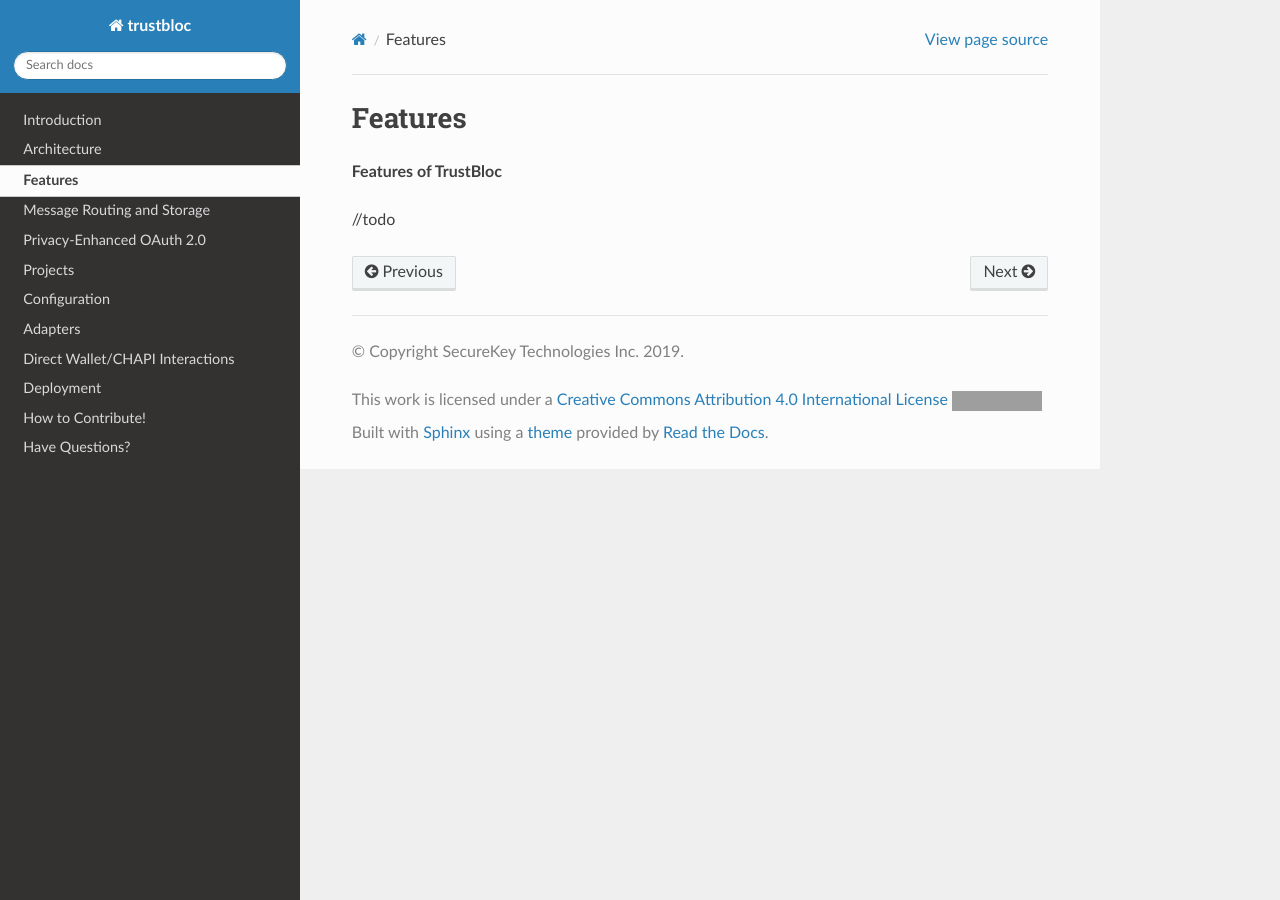
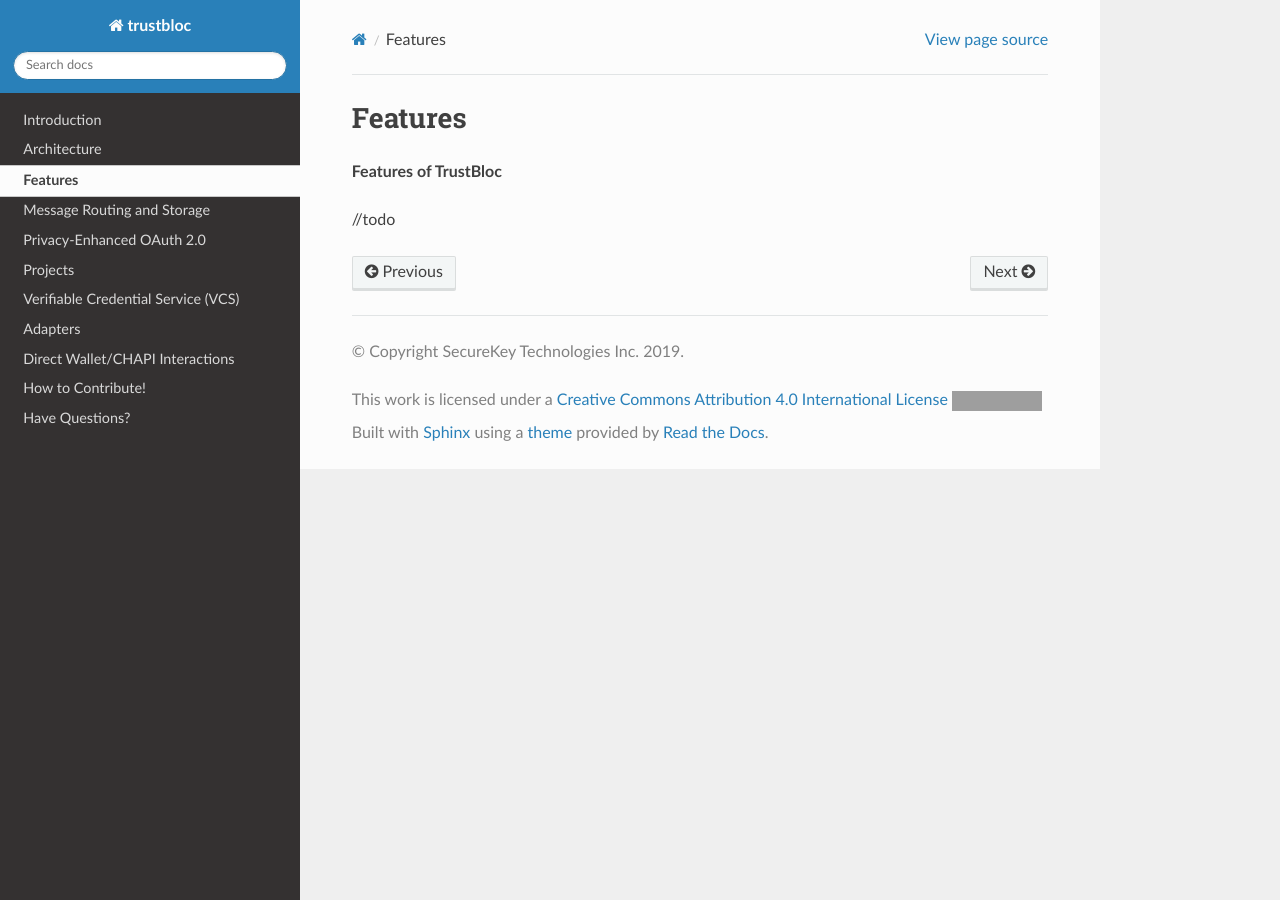
Before and after one commit to trustbloc/docs, a Sphinx documentation site: the page built from docs/source/features.rst, in a window 1280 px wide. Built offline with Sphinx 7.4.7 and the Read the Docs theme 2.0.0, drawn with Linux system fonts in a browser that asks for light colours; some of the changed lines change nothing that is shown; grey boxes are pictures that could not be loaded.

Commit message:
docs: rearranged pages, topics and content
Signed-off-by: Tomisin Jenrola <tomisin.jenrola@securekey.com>

```diff
--- /dev/null
+++ b/docs/source/adapters.rst
@@ -0,0 +1,57 @@
+Adapters
+========
+
+What is an Adapter?
+^^^^^^^^^^^^^^^^^^^
+
+TrustBloc's `Edge-Adapter <https://github.com/trustbloc/edge-adapter>`__ acts as a go-between for
+Relying Party and Issuer components to support DIDComm operations.
+
+RP Adapter
+----------
+
+The Relying Party (RP) Adapter enables standard OpenID Connect flows on top of DIDComm.
+
+
+**Configuring the RP Adapter**
+^^^^^^^^^^^^^^^^^^^^^^^^^^^^^^
+TODO
+
+**Deploying the RP Adapter**
+^^^^^^^^^^^^^^^^^^^^^^^^^^^^
+
+`Integration guide <https://github.com/trustbloc/edge-adapter/tree/master/docs/rp>`__
+
+**Example Request**
+^^^^^^^^^^^^^^^^^^^
+
+This a combined RP example request for a Driver's License, evidence and credit score.
+
+
+Issuer Adapter
+--------------
+
+This component is an intermediary to act on behalf of Issuer to perform DIDComm related use cases.
+
+**Configuring the Issuer Adapter**
+^^^^^^^^^^^^^^^^^^^^^^^^^^^^^^^^^^
+TODO
+
+**Deploying the Issuer Adapter**
+^^^^^^^^^^^^^^^^^^^^^^^^^^^^^^^^
+
+`Integration guide <https://github.com/trustbloc/edge-adapter/tree/master/docs/issuer>`__
+
+
+Components
+----------
+
+TODO
+
+
+Flows
+-----
+
+**The Evidence and Driver's License Flow**
+^^^^^^^^^^^^^^^^^^^^^^^^^^^^^^^^^^^^^^^^^^
+TODO
--- a/docs/source/configuration_deployment.rst
+++ /dev/null
@@ -1,43 +0,0 @@
-Configuration
--------------
-
-**Relying Party (RP)**
-^^^^^^^^^^^^^^^^^^^^^^
-TODO
-
-**Issuer**
-^^^^^^^^^^
-TODO
-
-**Connect to the TrustBloc Testnet**
-^^^^^^^^^^^^^^^^^^^^^^^^^^^^^^^^^^^^
-TODO
-
-
-Adapters
---------
-
-**RP Adapter**
-^^^^^^^^^^^^^^
-- `Integration guide <https://github.com/trustbloc/edge-adapter/tree/master/docs/rp>`__
-
-**Issuer Adapter**
-^^^^^^^^^^^^^^^^^^
-- `Integration guide <https://github.com/trustbloc/edge-adapter/tree/master/docs/issuer>`__
-
-
-Direct Wallet/CHAPI Interactions
---------------------------------
-
-**VCS**
-^^^^^^^^^^^^^^
-- `Integration guide <https://github.com/trustbloc/edge-service/tree/master/docs/vc-rest>`__
-
-**Wallet**
-^^^^^^^^^^^^^^^^^^
-- `Integration guide <https://github.com/trustbloc/edge-agent/tree/master/docs>`__
-
-
-Deployment
-----------
-TODO
--- a/docs/source/index.rst
+++ b/docs/source/index.rst
@@ -14,7 +14,9 @@
    agents/msg-routing-storage
    oauth2_priv
    projects
-   configuration_deployment
+   vcs
+   adapters
+   wallet_chapi
    contribution
    questions
 
--- /dev/null
+++ b/docs/source/vcs.rst
@@ -0,0 +1,78 @@
+===================================
+Verifiable Credential Service (VCS)
+===================================
+
+What is a Verifiable Credential (VC)?
+^^^^^^^^^^^^^^^^^^^^^^^^^^^^^^^^^^^^^
+
+We use credentials everyday. A driver's license issued by the government certify
+that we are capable of operating a vehicle on the road. A Permanent Residence card
+shows the immigration status of an individual.
+
+A verifiable credential is then a document whose contents can be cryptographically proven/verified (VC-TERM_) to be true.
+A VC could hold the same data that a physical credential does.
+Within the scope of TrustBloc projects, this act of verifying credentials can be done with the aid
+of technology such as digital identities and signatures. The use of digital signatures adds to the integrity
+of a credential when it is presented.
+
+Holders of verifiable credentials can generate verifiable presentations and then share these
+verifiable presentations with verifiers to prove they possess verifiable credentials with certain characteristics.
+Both verifiable credentials and verifiable presentations can be transmitted rapidly, making them more convenient
+than their physical counterparts when trying to establish trust at a distance. (VC-DEF_)
+
+
+Edge-Service
+------------
+
+TrustBloc's `Edge-Service <https://github.com/trustbloc/edge-service>`__ contains servers that handle the issuance and verification of verifiable credentials.
+
+Configuring the service
+^^^^^^^^^^^^^^^^^^^^^^^
+TODO
+
+Deploying the service
+^^^^^^^^^^^^^^^^^^^^^
+TODO
+
+Issuing a VC
+^^^^^^^^^^^^
+TODO
+
+Validating a VC
+^^^^^^^^^^^^^^^
+TODO
+
+Requesting a VC
+^^^^^^^^^^^^^^^
+TODO
+
+Connecting to TrustBloc's TestNet
+^^^^^^^^^^^^^^^^^^^^^^^^^^^^^^^^^
+TODO
+
+Using Edge-Service
+^^^^^^^^^^^^^^^^^^
+
+**Issue a PR Card**
+^^^^^^^^^^^^^^^^^^^
+TODO
+
+**Issue a Driver's License**
+^^^^^^^^^^^^^^^^^^^^^^^^^^^^
+TODO
+
+**Request the Issuance of a Driver's License**
+^^^^^^^^^^^^^^^^^^^^^^^^^^^^^^^^^^^^^^^^^^^^^^
+TODO
+
+
+
+
+References
+----------
+
+.. [VC-DEF] Manu Sporny; Grant Noble; Dave Longley; David Chadwick, `"Verifiable Credentials Data Model 1.0" <https://www.w3.org/TR/vc-data-model/#what-is-a-verifiable-credential>`_,
+          November 2019
+
+.. [VC-TERM] Manu Sporny; Grant Noble; Dave Longley; David Chadwick, `"Verifiable Credentials Data Model 1.0" <https://www.w3.org/TR/vc-data-model/#terminology>`_,
+          November 2019
--- /dev/null
+++ b/docs/source/wallet_chapi.rst
@@ -0,0 +1,10 @@
+Direct Wallet/CHAPI Interactions
+--------------------------------
+
+**VCS**
+^^^^^^^^^^^^^^
+- `Integration guide <https://github.com/trustbloc/edge-service/tree/master/docs/vc-rest>`__
+
+**Wallet**
+^^^^^^^^^^^^^^^^^^
+- `Integration guide <https://github.com/trustbloc/edge-agent/tree/master/docs>`__
```
